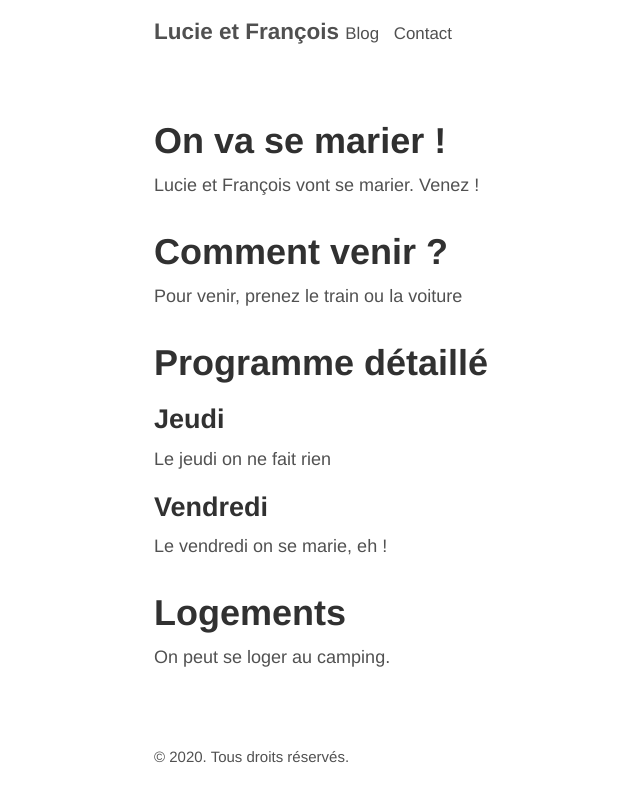
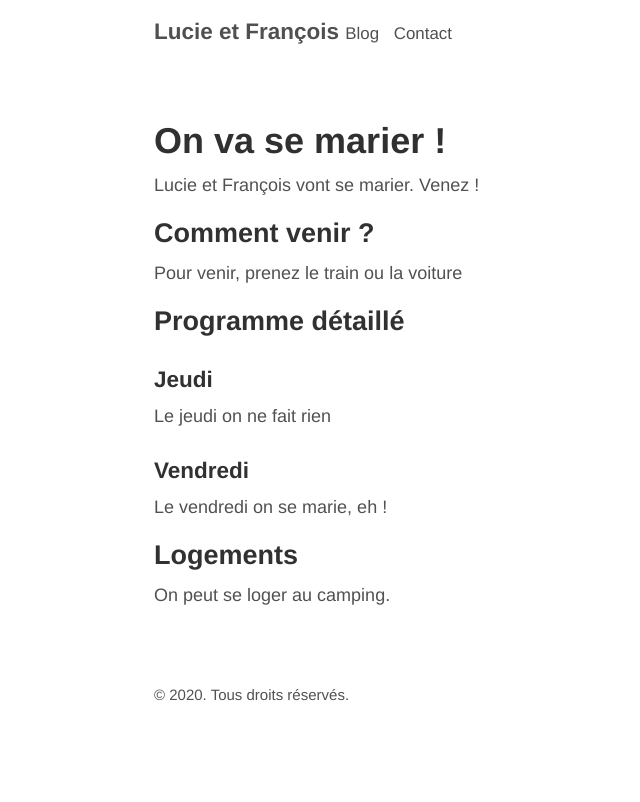
Before and after one commit to francoismarceau/blog, a Jekyll site: the page built from index.md, in a window 1280 px wide. Shown: the top 802 px of the page, without its empty margins (171-811 px from the left). Built offline with Jekyll 4.4.1, drawn with Linux system fonts in a browser that asks for light colours.

Commit message:
changed level

```diff
--- a/index.md
+++ b/index.md
@@ -5,15 +5,15 @@ title: On va se marier !
 
 Lucie et François vont se marier. Venez !
 
-# Comment venir ?
+## Comment venir ?
 Pour venir, prenez le train ou la voiture
 
-# Programme détaillé
-## Jeudi
+## Programme détaillé
+### Jeudi
 Le jeudi on ne fait rien
 
-## Vendredi
+### Vendredi
 Le vendredi on se marie, eh !
 
-# Logements
+## Logements
 On peut se loger au camping.
```
